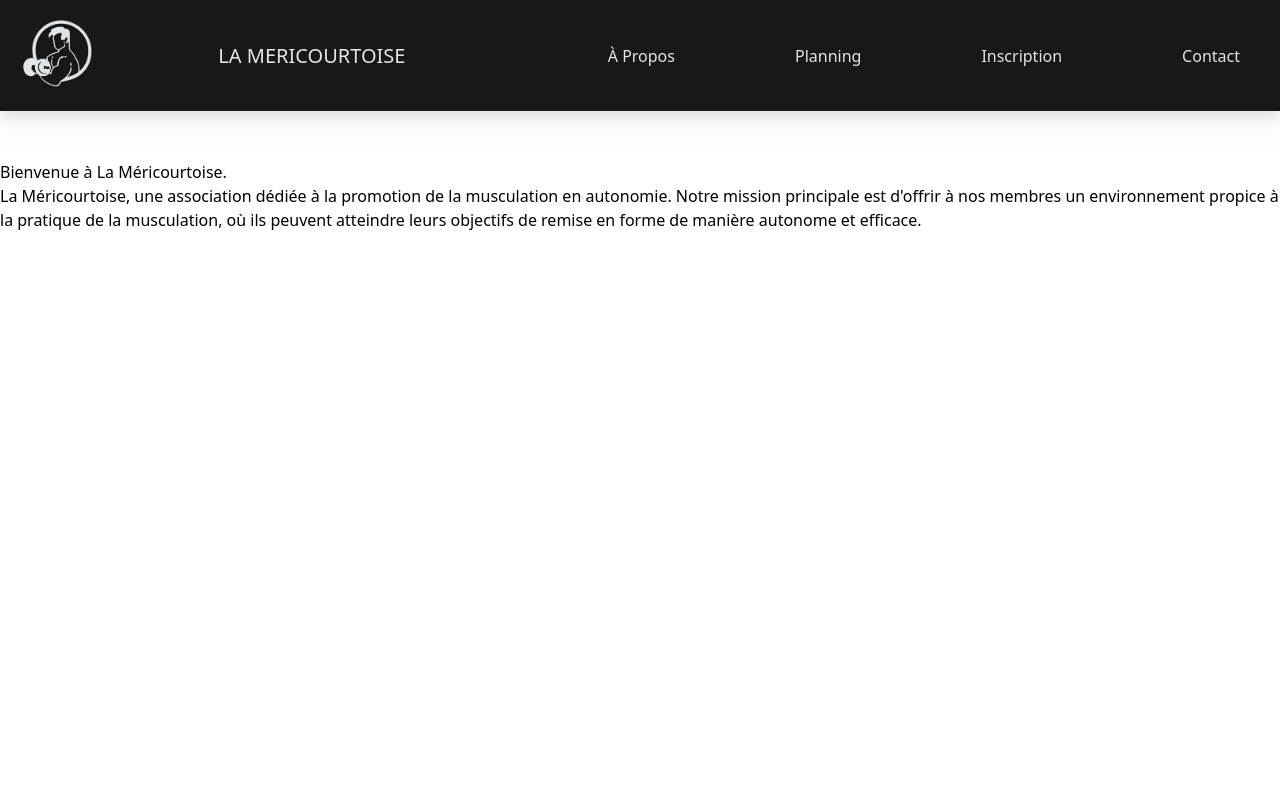
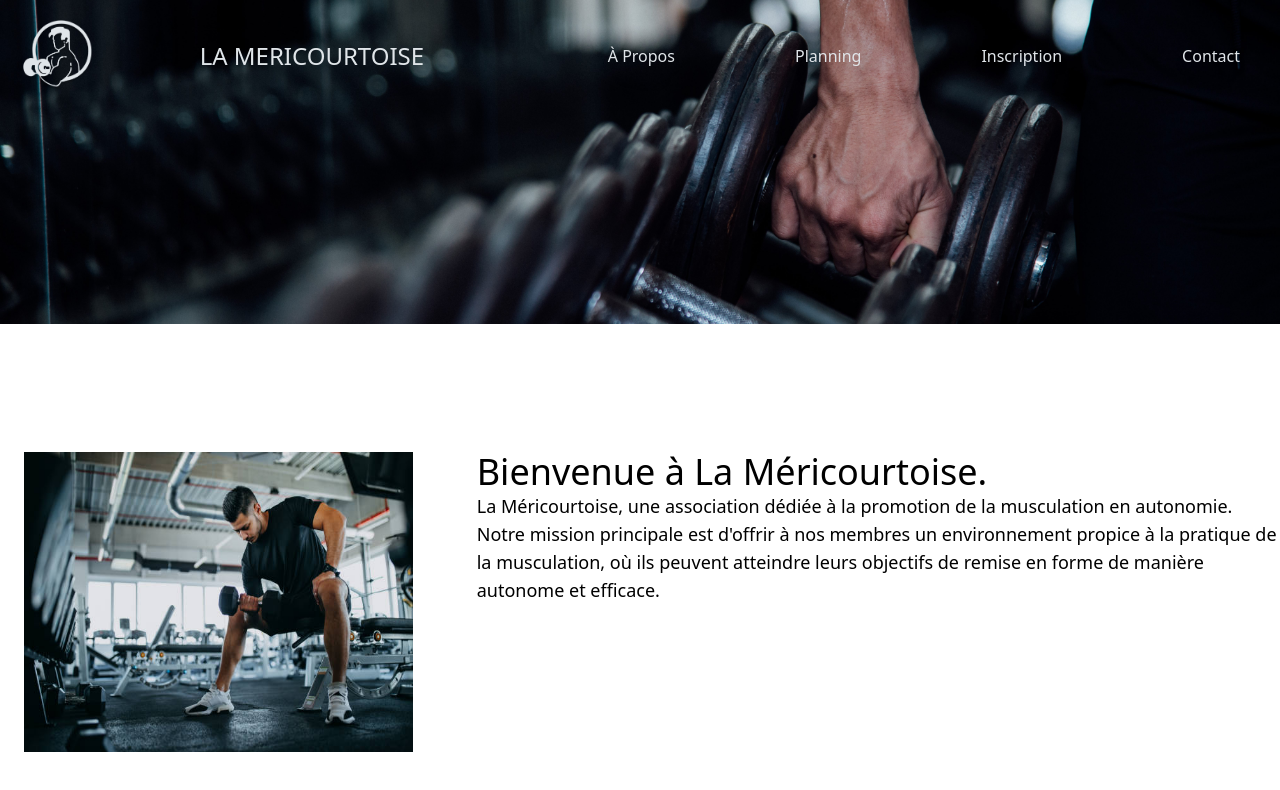
Before and after one commit to anthony62750/projetStage, a React (Create React App) app: page / in a window 1280 px wide. Shown: the top 790 px of the page. Built offline with nearby package versions, Linux system fonts and the light colour scheme.

Commit message:
page accueil

```diff
--- a/src/App.jsx
+++ b/src/App.jsx
@@ -1,13 +1,17 @@
 import React from 'react';
 
-import { Routes, Route } from 'react-router-dom';
+import { Routes, Route, useLocation } from 'react-router-dom';
 import Navbar from './components/Navbar';
 import { Accueil, Apropos, Planning, Inscription, Contact } from './pages';
 
-function App () {
+const App = () => {
+  const location = useLocation();
+  const isHomePage = location.pathname === '/';
+
   return (
     <div>
-      <Navbar />
+      <Navbar isHomePage={isHomePage} />
+      <main>
       <Routes>
         <Route path='/' element={ <Accueil/> }/>
         <Route path='/Apropos' element={ <Apropos/> }/>
@@ -15,6 +19,7 @@ function App () {
         <Route path='/Inscription' element={ <Inscription/> }/>
         <Route path='/Contact' element={ <Contact/> }/>
       </Routes>
+      </main>
     </div>
   );
 }
--- a/src/components/Assoc.jsx
+++ b/src/components/Assoc.jsx
@@ -1,10 +1,20 @@
 import React from 'react';
+import image from './photo_assoc.jpg';
+import photo from './photo_nav.jpg';
 
 export const Assoc = () => {
     return (
-        <section className='mt-40'>
-            <h1>Bienvenue à La Méricourtoise.</h1>
-            <p>La Méricourtoise, une association dédiée à la promotion de la musculation en autonomie. Notre mission principale est d'offrir à nos membres un environnement propice à la pratique de la musculation, où ils peuvent atteindre leurs objectifs de remise en forme de manière autonome et efficace.</p>
-        </section>
+        <div>
+            <img className='' src={photo} alt='img'></img>
+                <section className='flex mt-32 lg:text-lg justify-between'>
+                    <div className='lg:ml-6'>
+                        <img className='w-full lg:h-[300px] lg:w-[1200px] ' src={image} alt='img'></img>
+                    </div>
+                    <div className='lg:ml-16'>
+                        <h1 className='lg:text-4xl'>Bienvenue à La Méricourtoise.</h1>
+                        <p>La Méricourtoise, une association dédiée à la promotion de la musculation en autonomie. Notre mission principale est d'offrir à nos membres un environnement propice à la pratique de la musculation, où ils peuvent atteindre leurs objectifs de remise en forme de manière autonome et efficace.</p>
+                    </div>
+                </section>
+        </div>
     );
 }
--- a/src/components/Navbar.jsx
+++ b/src/components/Navbar.jsx
@@ -1,4 +1,4 @@
-import React, { useState } from 'react';
+import React, { useState, useEffect } from 'react';
 import { useLocation } from 'react-router-dom';
 import { FiMenu } from 'react-icons/fi'; // Utilisation de l'icône du menu depuis React Icons
 import logo from "./logo.png";
@@ -6,22 +6,28 @@ import logo from "./logo.png";
 const Navbar = () => {
   const { pathname } = useLocation();
   const [menuOpen, setMenuOpen] = useState(false);
+  const [isHomePage, setIsHomePage] = useState(false);
 
   // Fonction pour basculer l'état du menu
   const toggleMenu = () => {
     setMenuOpen(!menuOpen);
   };
 
+  useEffect(() => {
+    // Mettez à jour l'état isHomePage lorsque le chemin change
+    setIsHomePage(pathname === '/');
+  }, [pathname]);
+
   return (
-    <header className='bg-[#191718] drop-shadow-xl z-50 fixed top-0 w-full'>
+    <header className={`bg-${isHomePage ? 'transparent' : '[#191718]'} flex-wrap drop-shadow-xl z-50 fixed top-0 w-full`}>
       {/* Barre de navigation */}
-      <nav id="navbar" className='bg-[#191718] p-5 flex items-center justify-between'>
+      <nav className={`p-5 flex items-center justify-between fixed w-full ${isHomePage ? 'bg-transparent' : 'bg-[#191718]'} `}>
         {/* Logo à gauche */}
         <div className='flex items-center'>
           <a href="/" ><img className='w-16 md:w-20 xl:w-28' src={logo} alt="Logo"></img></a>
         </div>
         {/* Titre au milieu */}
-        <div className='text-[#E0E5E9] flex items-center lg:text-lg lg:text-xl ml-4'>
+        <div className='text-[#E0E5E9] flex items-center lg:text-2xl ml-4 md:text-xl sm:text-lg'>
           <h1>LA MERICOURTOISE</h1>
         </div>
         {/* Liste des liens de navigation pour les pc */}
--- a/tailwind.config.js
+++ b/tailwind.config.js
@@ -16,8 +16,8 @@ module.exports = {
       'md': '834px',
       // => @media (min-width: 834px) { ... }
 
-      'lg': '1194px',
-      // => @media (min-width: 1194px) { ... }
+      'lg': '1024px',
+      // => @media (min-width: 1024px) { ... }
 
       'xl': '1440px',
       // => @media (min-width: 1440px) { ... }
```
Also changed, not shown: src/components/photo_assoc.jpg (added), src/components/photo_nav.jpg (added).
